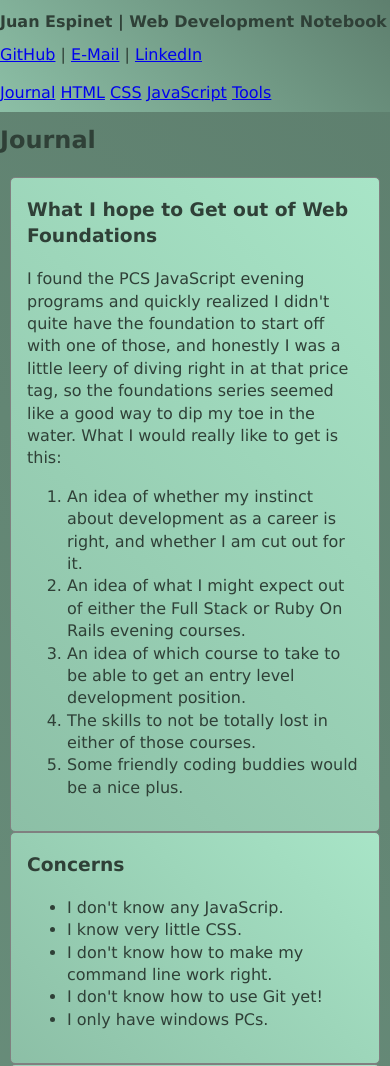
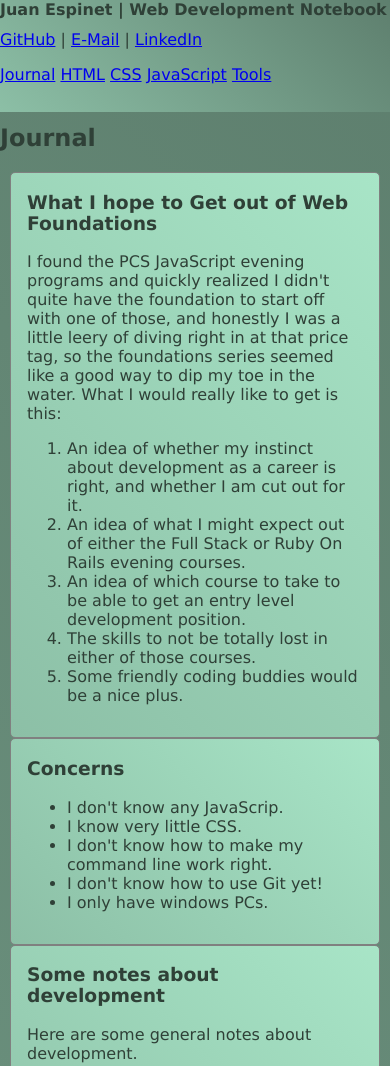
Before and after one commit to JuanEspinet/webdev-notebook, a plain HTML site: page index.html in a window 390 px wide. Shown: the top 1066 px of the page. Drawn offline with nearby package versions, Linux system fonts and the light colour scheme.

Commit message:
Flexible header for responsive design

```diff
--- a/css/main.css
+++ b/css/main.css
@@ -119,10 +119,10 @@ article {
     padding-top: 0rem;
     width: 21rem;
 }
-html {
+/*html {
     color: #222;
     font-size: 1em;
-    line-height: 1.4;
+    line-height: 1.4;*/
 }
 footer {
     display: flex;
@@ -137,7 +137,10 @@ nav li {
     display: inline-block;
 }
 h1 {
+    display: inline-block;
     font-size: 1.5em;
+    margin-top: 0;
+    /*justify-content: flex-start;*/
 }
 header {
     background: linear-gradient(45deg,#8CBFA6,#5E7F6E);
@@ -159,12 +162,14 @@ h2:before {
     margin-top: -4em;
     visibility: hidden;
 }
-.headerLinkFloat {
-    float: right;
-    display: inline ;
-    margin-top: -3rem;
+.h1FlexBox {
+    display: flex;
+    flex-flow: row wrap;
+    justify-content: space-between;
 }
-    /*Screen size adjustments.*/
+/*#headerInlineLinks {
+    margin-top:1.5em;
+}*/
 
 
 
@@ -266,6 +271,12 @@ h2:before {
     nav ul {
         padding: 0;
     }
+/*    #headerInlineLinks {
+        display: block;
+        position: static;
+        margin-top:0em;
+    }
+*/
 
     /* Style adjustments for viewports that meet the condition */
 }
--- a/index.html
+++ b/index.html
@@ -21,9 +21,11 @@
 
         <!-- Add your site or application content here -->
         <header>
-            <h1>Juan Espinet | Web Development Notebook</h1>
-            <div class="headerLinkFloat">
-            <a href="https://github.com/JuanEspinet">GitHub</a> | <a href="mailto:juan.espinet@gmail.com">E-Mail</a> | <a href="https://www.linkedin.com/pub/juan-espinet/17/455/b8a">LinkedIn</a>
+            <div class="h1FlexBox">
+                <h1>Juan Espinet | Web Development Notebook</h1>
+                <div id="headerInlineLinks">
+                    <a href="https://github.com/JuanEspinet">GitHub</a> | <a href="mailto:juan.espinet@gmail.com">E-Mail</a> | <a href="https://www.linkedin.com/pub/juan-espinet/17/455/b8a">LinkedIn</a>
+                </div>
             </div>
             <nav>
                 <div class="blockDisplay">
```
